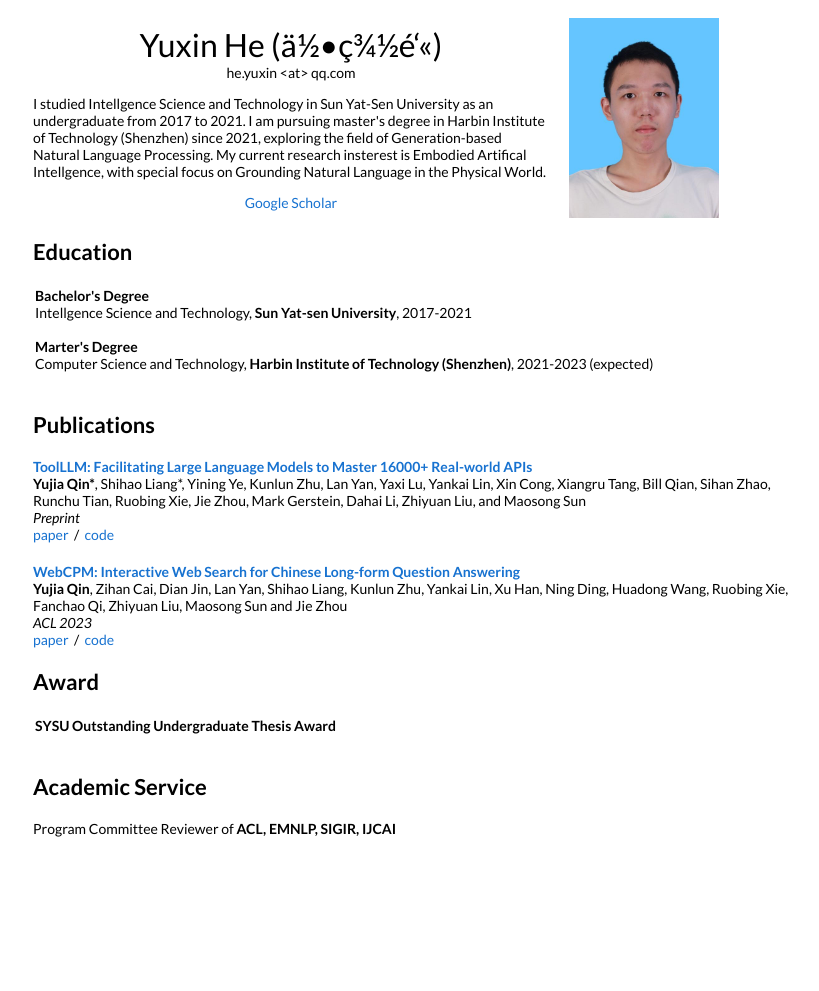
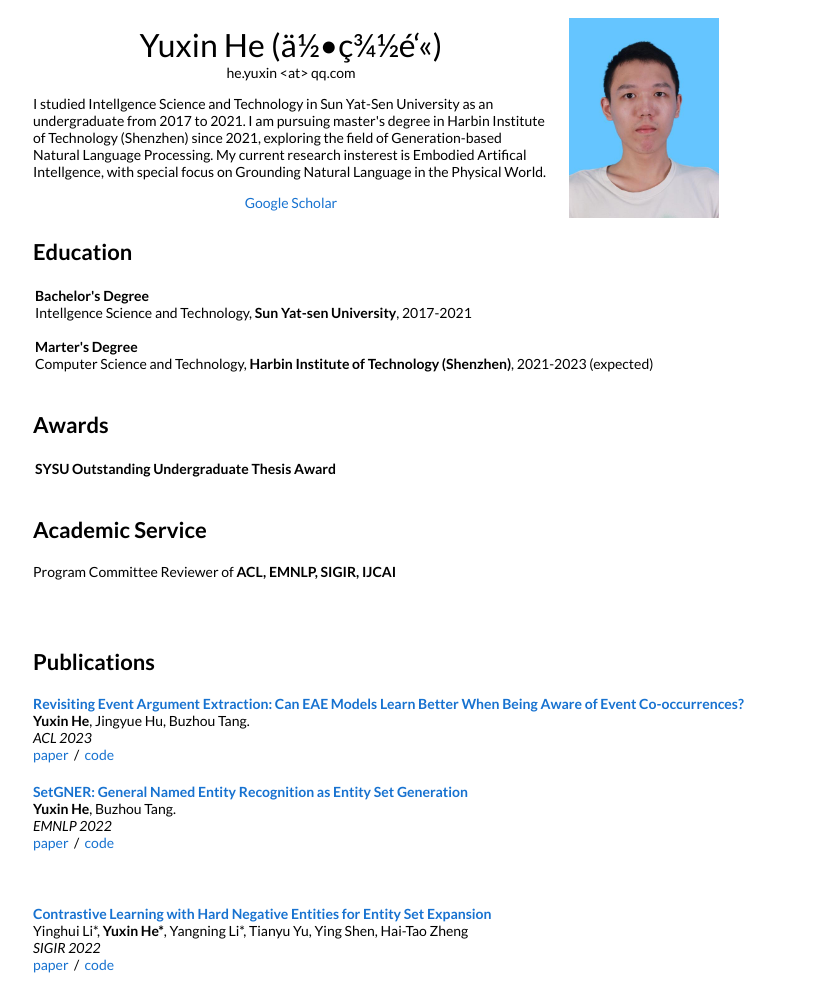
Before and after one commit to Stardust-hyx/Stardust-hyx.github.io, a plain HTML site: page index.html in a window 1280 px wide. Shown: the whole page, without its empty margins (217-1036 px from the left). Before the commit the page ends 903 px from the top, so only its background shows below. Drawn offline with Linux system fonts and the light colour scheme.

Commit message:
Update index.html

```diff
--- a/index.html
+++ b/index.html
@@ -143,47 +143,7 @@
         <table width="100%" align="center" border="0" cellspacing="0" cellpadding="10">
           <tr>
             <td width="100%" valign="middle">
-              <heading><b>Publications</b></heading>
-            </td>
-          </tr>
-        </table>
-
-        <table width="100%" align="center" border="0" cellspacing="0" cellpadding="10">
-        <tr onmouseout="portrait_stop()" onmouseover="portrait_start()">
-          <td valign="top" width="95%">
-            <a href="https://arxiv.org/abs/2307.16789">
-              <papertitle>ToolLLM: Facilitating Large Language Models to Master 16000+ Real-world APIs</papertitle>
-            </a>
-            <br>
-            <b>Yujia Qin*</b>, Shihao Liang*, Yining Ye, Kunlun Zhu, Lan Yan, Yaxi Lu, Yankai Lin, Xin Cong, Xiangru Tang, Bill Qian, Sihan Zhao, Runchu Tian, Ruobing Xie, Jie Zhou, Mark Gerstein, Dahai Li, Zhiyuan Liu, and Maosong Sun
-            <br>
-            <em>Preprint</em>
-            <br>
-          <a href="https://arxiv.org/pdf/2307.16789.pdf">paper</a> &nbsp/&nbsp
-          <a href="https://github.com/OpenBMB/ToolBench">code</a>
-          </td>
-        </tr>
-
-          <table width="100%" align="center" border="0" cellspacing="0" cellpadding="10">
-        <tr onmouseout="portrait_stop()" onmouseover="portrait_start()">
-          <td valign="top" width="95%">
-            <a href="https://arxiv.org/abs/2305.06849">
-              <papertitle>WebCPM: Interactive Web Search for Chinese Long-form Question Answering</papertitle>
-            </a>
-            <br>
-            <b>Yujia Qin</b>, Zihan Cai, Dian Jin, Lan Yan, Shihao Liang, Kunlun Zhu, Yankai Lin, Xu Han, Ning Ding, Huadong Wang, Ruobing Xie, Fanchao Qi, Zhiyuan Liu, Maosong Sun and Jie Zhou
-            <br>
-            <em>ACL 2023</em>
-            <br>
-          <a href="https://arxiv.org/pdf/2305.06849.pdf">paper</a> &nbsp/&nbsp
-          <a href="https://github.com/thunlp/WebCPM">code</a>
-          </td>
-        </tr>
-
-        <table width="100%" align="center" border="0" cellspacing="0" cellpadding="10">
-          <tr>
-            <td width="100%" valign="middle">
-              <heading><b>Award</b></heading>
+              <heading><b>Awards</b></heading>
             </td>
           </tr>
         </table>
@@ -216,6 +176,65 @@
           </tr>
         </table>
 
+                <table width="100%" align="center" border="0" cellspacing="0" cellpadding="10">
+          <tr>
+            <td width="100%" valign="middle">
+              <heading><b>Publications</b></heading>
+            </td>
+          </tr>
+        </table>
+
+        <table width="100%" align="center" border="0" cellspacing="0" cellpadding="10">
+        <tr onmouseout="portrait_stop()" onmouseover="portrait_start()">
+          <td valign="top" width="95%">
+            <a href="https://arxiv.org/abs/2307.16789">
+              <papertitle>Revisiting Event Argument Extraction: Can EAE Models Learn Better When Being Aware of Event Co-occurrences?</papertitle>
+            </a>
+            <br>
+            <b>Yuxin He</b>, Jingyue Hu, Buzhou Tang.
+            <br>
+            <em>ACL 2023</em>
+            <br>
+          <a href="https://aclanthology.org/2023.acl-long.701.pdf">paper</a> &nbsp/&nbsp
+          <a href="https://github.com/Stardust-hyx/TabEAE">code</a>
+          </td>
+        </tr>
+
+        <table width="100%" align="center" border="0" cellspacing="0" cellpadding="10">
+        <tr onmouseout="portrait_stop()" onmouseover="portrait_start()">
+          <td valign="top" width="95%">
+            <a href="https://arxiv.org/abs/2305.06849">
+              <papertitle>SetGNER: General Named Entity Recognition as Entity Set Generation</papertitle>
+            </a>
+            <br>
+            <b>Yuxin He</b>, Buzhou Tang.
+            <br>
+            <em>EMNLP 2022</em>
+            <br>
+          <a href="https://aclanthology.org/2022.emnlp-main.200.pdf">paper</a> &nbsp/&nbsp
+          <a href="https://github.com/Stardust-hyx/SetGNER">code</a>
+          </td>
+        </tr>
+
+        <table width="100%" align="center" border="0" cellspacing="0" cellpadding="10">
+        <tr onmouseout="portrait_stop()" onmouseover="portrait_start()">
+          <td valign="top" width="95%">
+            <a href="https://arxiv.org/abs/2305.06849">
+              <papertitle>Contrastive Learning with Hard Negative Entities for Entity Set Expansion</papertitle>
+            </a>
+            <br>
+            Yinghui Li*, <b>Yuxin He*</b>, Yangning Li*, Tianyu Yu, Ying Shen, Hai-Tao Zheng
+            <br>
+            <em>SIGIR 2022</em>
+            <br>
+          <a href="https://dl.acm.org/doi/pdf/10.1145/3477495.3531954">paper</a> &nbsp/&nbsp
+          <a href="https://github.com/geekjuruo/ProbExpan">code</a>
+          </td>
+        </tr>
+
+        <br>
+        <br>
+
         <script type="text/javascript">
           var gaJsHost = (("https:" == document.location.protocol) ? "https://ssl." : "http://www.");
           document.write(unescape("%3Cscript src='" + gaJsHost + "google-analytics.com/ga.js' type='text/javascript'%3E%3C/script%3E"));
```
